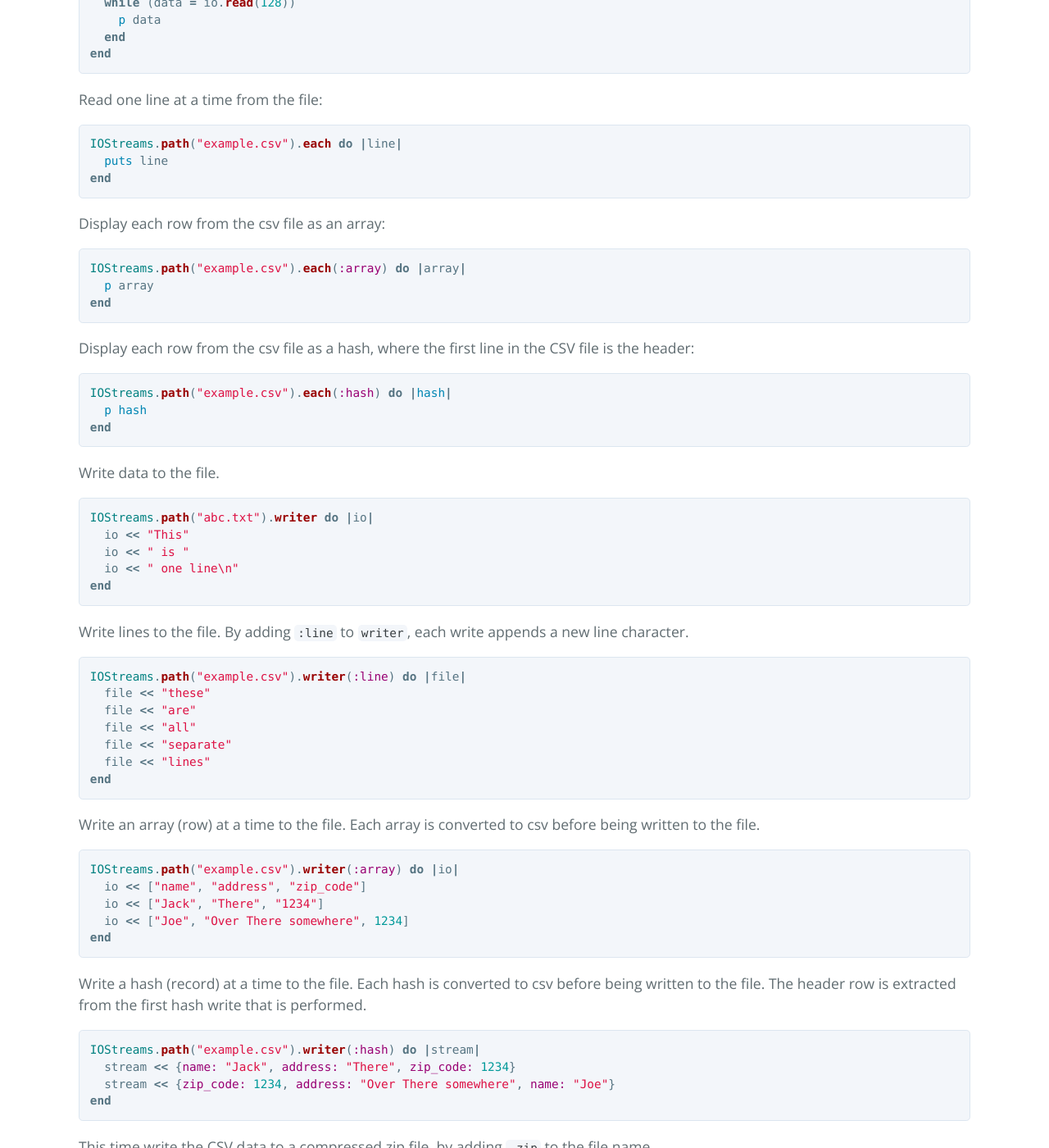
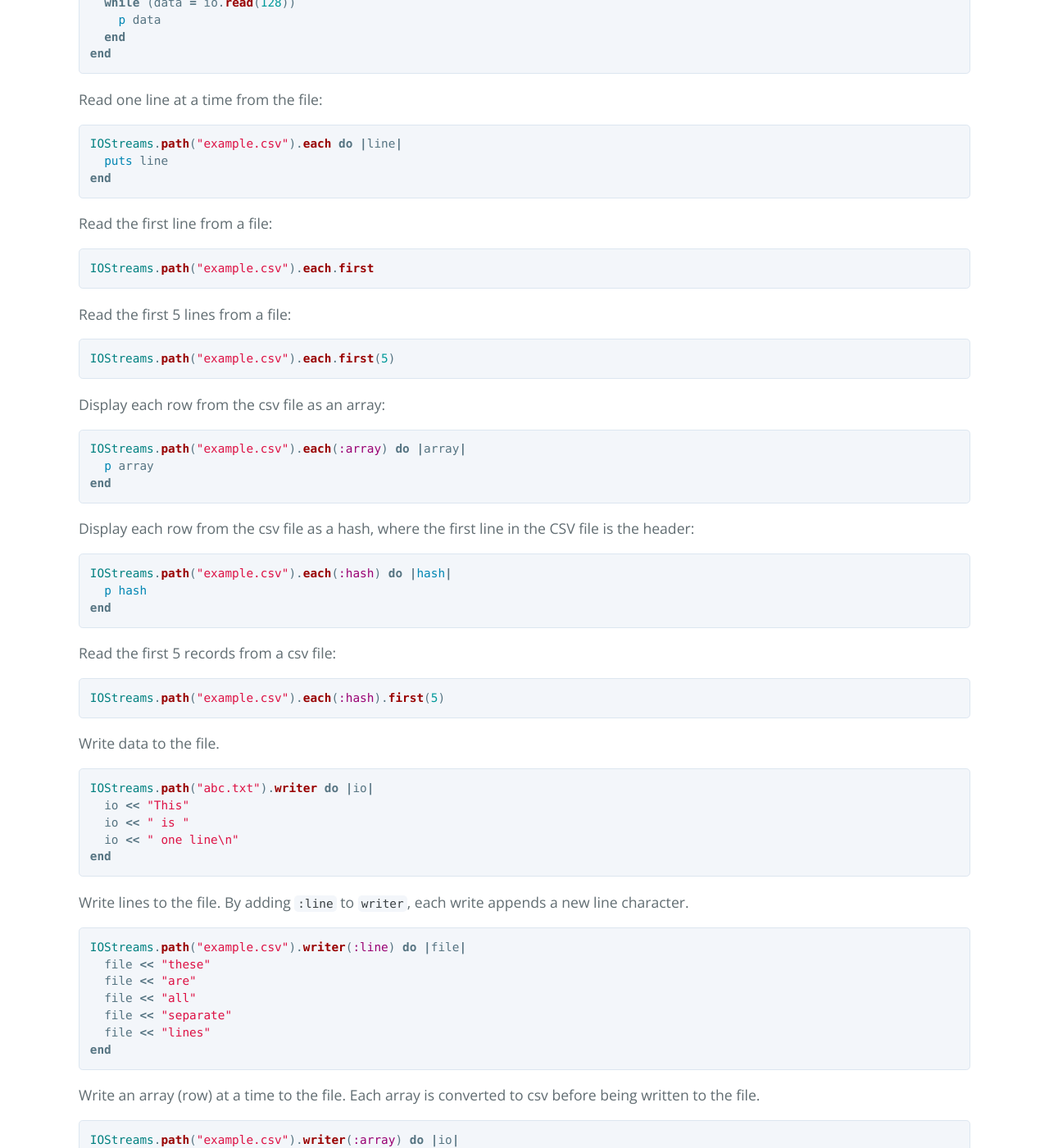
Before and after one commit to reidmorrison/iostreams, a Jekyll site: the page built from docs/index.md, in a window 1280 px wide and 1400 px high, scrolled down 2843 px. Shown: the whole window at 82% size. Built offline with Jekyll 4.4.1, drawn with Linux system fonts in a browser that asks for light colours; our own code applies the rules of GitHub Pages for plain Markdown files.

Commit message:
Update docs

```diff
--- a/docs/index.md
+++ b/docs/index.md
@@ -132,6 +132,16 @@ IOStreams.path("example.csv").each do |line|
 end
 ~~~
 
+Read the first line from a file:
+~~~ruby
+IOStreams.path("example.csv").each.first
+~~~
+
+Read the first 5 lines from a file:
+~~~ruby
+IOStreams.path("example.csv").each.first(5)
+~~~
+
 Display each row from the csv file as an array:
 ~~~ruby
 IOStreams.path("example.csv").each(:array) do |array|
@@ -144,6 +154,11 @@ Display each row from the csv file as a hash, where the first line in the CSV fi
 IOStreams.path("example.csv").each(:hash) do |hash|
   p hash
 end
+~~~
+
+Read the first 5 records from a csv file:
+~~~ruby
+IOStreams.path("example.csv").each(:hash).first(5)
 ~~~
 
 Write data to the file.
```
